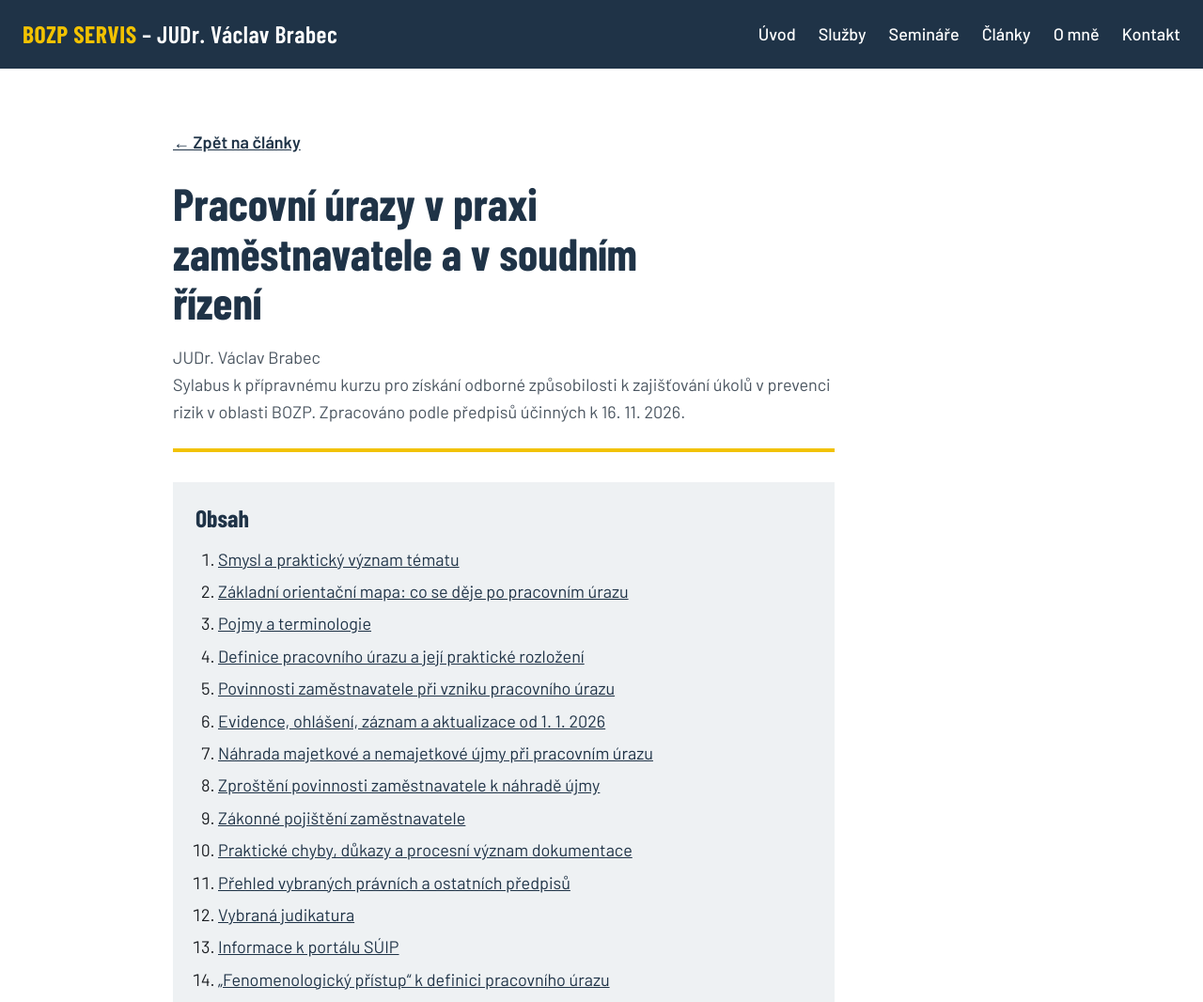
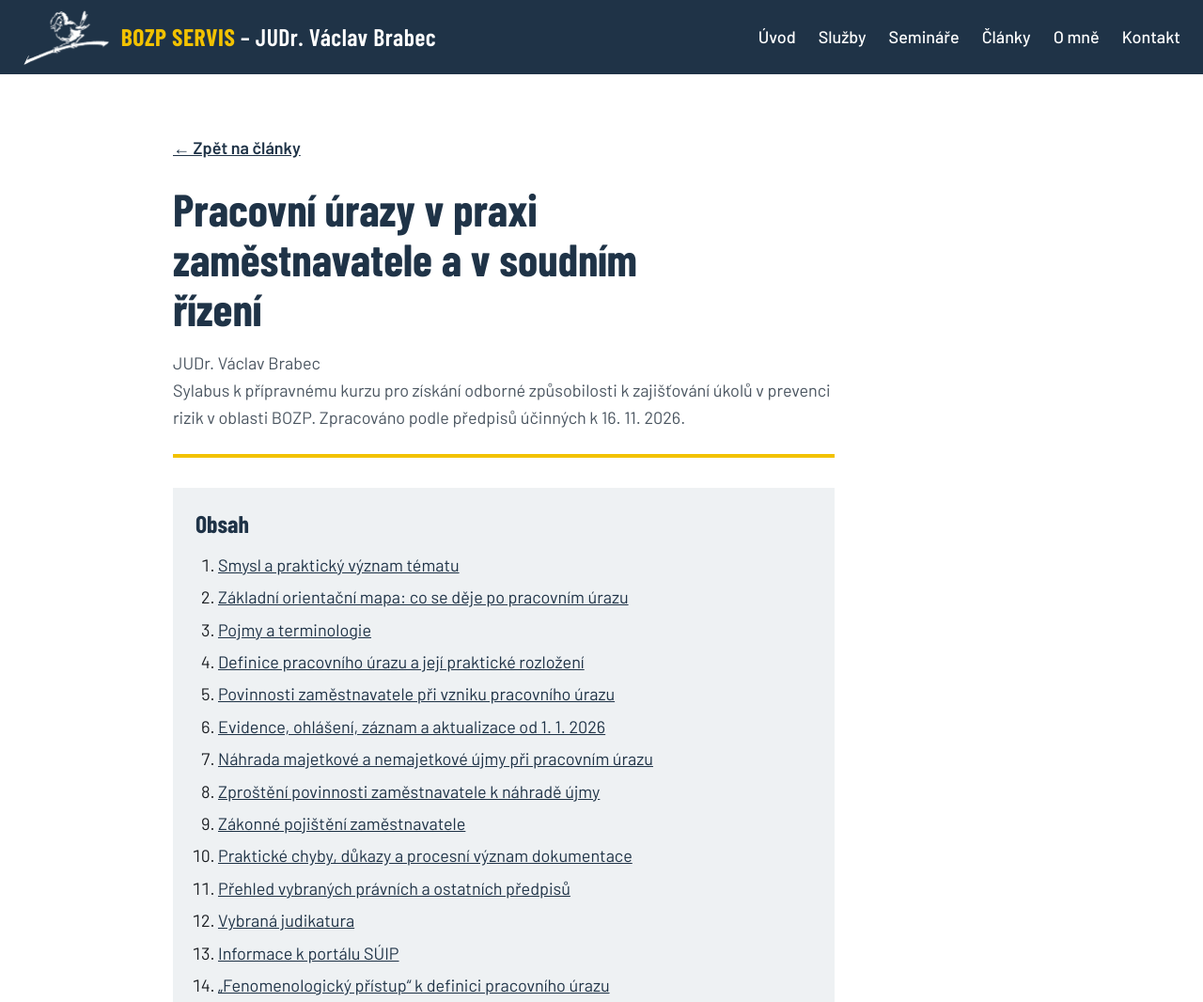
Before and after one commit to fbrabcova/bozp-servis, a plain HTML site: page clanek-pracovni-urazy.html in a window 1280 px wide. Shown: the top 1066 px of the page at 94% size. Drawn offline with nearby package versions, Linux system fonts and the light colour scheme.

Commit message:
Add files via upload

```diff
--- a/clanek-pracovni-urazy.html
+++ b/clanek-pracovni-urazy.html
@@ -12,6 +12,9 @@
   <link href="https://fonts.googleapis.com/css2?family=Barlow+Condensed:wght@600;700&family=Barlow:wght@400;500;600&display=swap" rel="stylesheet">
 
   <!-- Stejný soubor se vzhledem jako hlavní stránka. -->
+  <link rel="icon" type="image/png" href="favicon.png">
+  <!-- Ikonka v záložce prohlížeče -->
+
   <link rel="stylesheet" href="style.css">
 </head>
 
@@ -19,7 +22,11 @@
 
   <!-- Hlavička je stejná jako na hlavní stránce, jen odkazy vedou na index.html. -->
   <header class="hlavicka">
-    <a href="index.html" class="logo">BOZP SERVIS <span class="logo-jmeno">– JUDr. Václav Brabec</span></a>
+    <a href="index.html" class="logo">
+      <!-- alt="" = obrázek je jen ozdoba, název firmy je hned vedle jako text -->
+      <img src="logo-brabec.png" alt="" class="logo-obrazek">
+      <span>BOZP SERVIS <span class="logo-jmeno">– JUDr. Václav Brabec</span></span>
+    </a>
 
     <nav class="menu">
       <a href="index.html">Úvod</a>
--- a/style.css
+++ b/style.css
@@ -61,7 +61,7 @@ a:focus-visible {
   align-items: center;
   flex-wrap: wrap;                  /* na úzkém displeji se zalomí */
   gap: 1rem;
-  padding: 1rem 1.5rem;
+  padding: 0.6rem 1.5rem;
   background: var(--modra);
   position: sticky;                 /* hlavička se "přilepí" nahoře */
   top: 0;
@@ -69,12 +69,20 @@ a:focus-visible {
 }
 
 .logo {
+  display: flex;          /* obrázek a text vedle sebe */
+  align-items: center;    /* svisle na střed */
+  gap: 0.75rem;
   font-family: var(--pismo-nadpis);
   font-size: 1.6rem;
   font-weight: 700;
   color: var(--zluta);
   text-decoration: none;
   letter-spacing: 0.02em;
+}
+
+.logo-obrazek {
+  height: 3.75rem;  /* výšku určíme, šířka se dopočítá sama */
+  width: auto;
 }
 
 .logo-jmeno {
```
Also changed, not shown: clanek-psychosocialni-rizika.html (+8 -1 lines), index.html (+8 -1 lines), favicon.png (added), logo-brabec.png (added).
